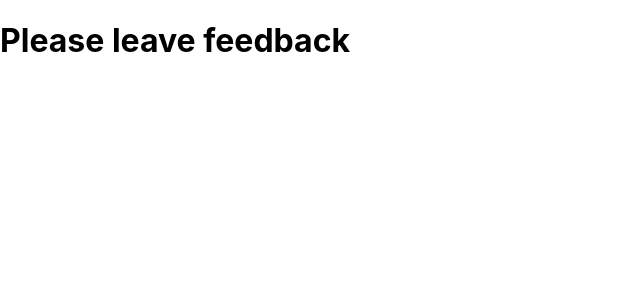
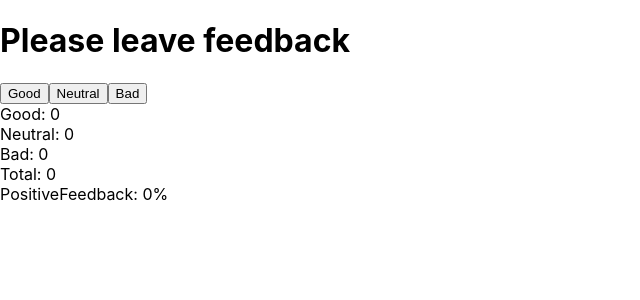
Before and after one commit to YevhenVasylevytskyi/goit-react-hw-02-feedback, a React (Create React App) app: page / in a window 1280 px wide. Shown: the top 300 px of the page, without its empty margins (0-640 px from the left). Built offline with nearby package versions, Linux system fonts and the light colour scheme.

Commit message:
in process

```diff
--- a/src/App.js
+++ b/src/App.js
@@ -1,9 +1,9 @@
-import Title from './components/Title';
+import Feedback from './components/Feedback/Feedback';
 
 export default function App() {
   return (
     <div>
-      <Title />
+      <Feedback />
     </div>
   );
 }
--- /dev/null
+++ b/src/components/Feedback/Feedback.js
@@ -0,0 +1,80 @@
+import React from 'react';
+import FeedbackButton from 'components/FeedbackButton';
+// import PropTypes from 'prop-types';
+
+class Feedback extends React.Component {
+  state = {
+    good: 0,
+    neutral: 0,
+    bad: 0,
+  };
+
+  countGood = () => {
+    this.setState(prevState => {
+      return {
+        good: prevState.good + 1,
+      };
+    });
+  };
+
+  countNeutral = () => {
+    this.setState(prevState => {
+      return {
+        neutral: prevState.neutral + 1,
+      };
+    });
+  };
+
+  countBad = () => {
+    this.setState(prevState => {
+      return {
+        bad: prevState.bad + 1,
+      };
+    });
+  };
+
+  countTotalFeedback() {
+    return this.state.good + this.state.neutral + this.state.bad;
+  }
+
+  countPositiveFeedbackPercentage() {
+    return (
+      Math.round((this.state.good / this.countTotalFeedback()) * 1000) / 10
+    );
+  }
+
+  render() {
+    return (
+      <>
+        <h1>Please leave feedback</h1>
+
+        <FeedbackButton
+          onGood={this.countGood}
+          onNeutral={this.countNeutral}
+          onBad={this.countBad}
+        />
+
+        {/* <div>
+                    <button type="button" onClick={this.countGood}>Good</button>
+                    <button type="button" onClick={this.countNeutral}>Neutral</button>
+                    <button type="button" onClick={this.countBad}>Bad</button>
+                </div> */}
+        <ul>
+          <li>Good: {this.state.good}</li>
+          <li>Neutral: {this.state.neutral}</li>
+          <li>Bad: {this.state.bad}</li>
+          <li>Total: {this.countTotalFeedback()}</li>
+          <li>
+            PositiveFeedback:{' '}
+            {Number.isNaN(this.countPositiveFeedbackPercentage())
+              ? 0
+              : this.countPositiveFeedbackPercentage()}
+            %
+          </li>
+        </ul>
+      </>
+    );
+  }
+}
+
+export default Feedback;
--- /dev/null
+++ b/src/components/FeedbackButton.js
@@ -0,0 +1,19 @@
+import React from 'react';
+
+const FeedbackButton = ({ onGood, onNeutral, onBad }) => {
+  return (
+    <div>
+      <button type="button" onClick={onGood}>
+        Good
+      </button>
+      <button type="button" onClick={onNeutral}>
+        Neutral
+      </button>
+      <button type="button" onClick={onBad}>
+        Bad
+      </button>
+    </div>
+  );
+};
+
+export default FeedbackButton;
--- a/src/components/Title.js
+++ /dev/null
@@ -1,5 +0,0 @@
-import PropTypes from 'prop-types';
-
-export default function Title() {
-  return <h1>Please leave feedback</h1>;
-}
--- a/src/index.css
+++ b/src/index.css
@@ -1,4 +1,4 @@
-@import-normalize;
+/* @import-normalize; */
 
 body {
   margin: 0;
@@ -14,7 +14,7 @@ code {
     monospace;
 }
 
-/* ul,
+ul,
 li,
 h2,
 p {
@@ -33,4 +33,4 @@ img {
   display: block;
   max-width: 100%;
   height: auto;
-} */
+}
```
